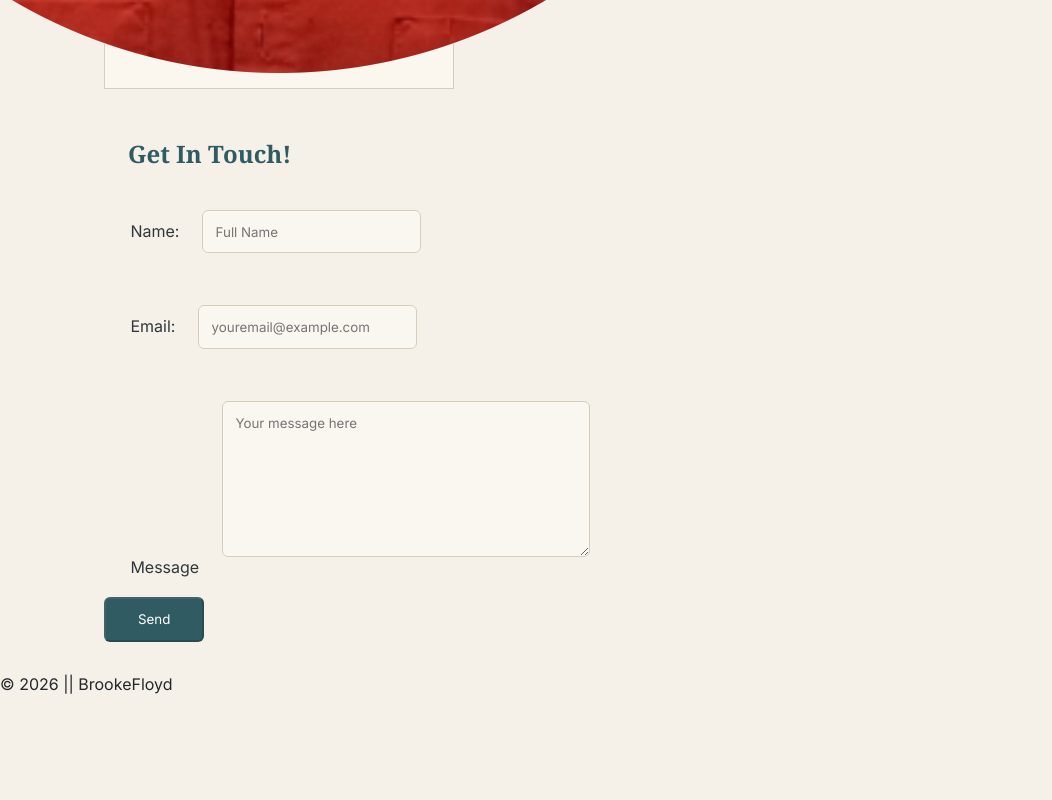
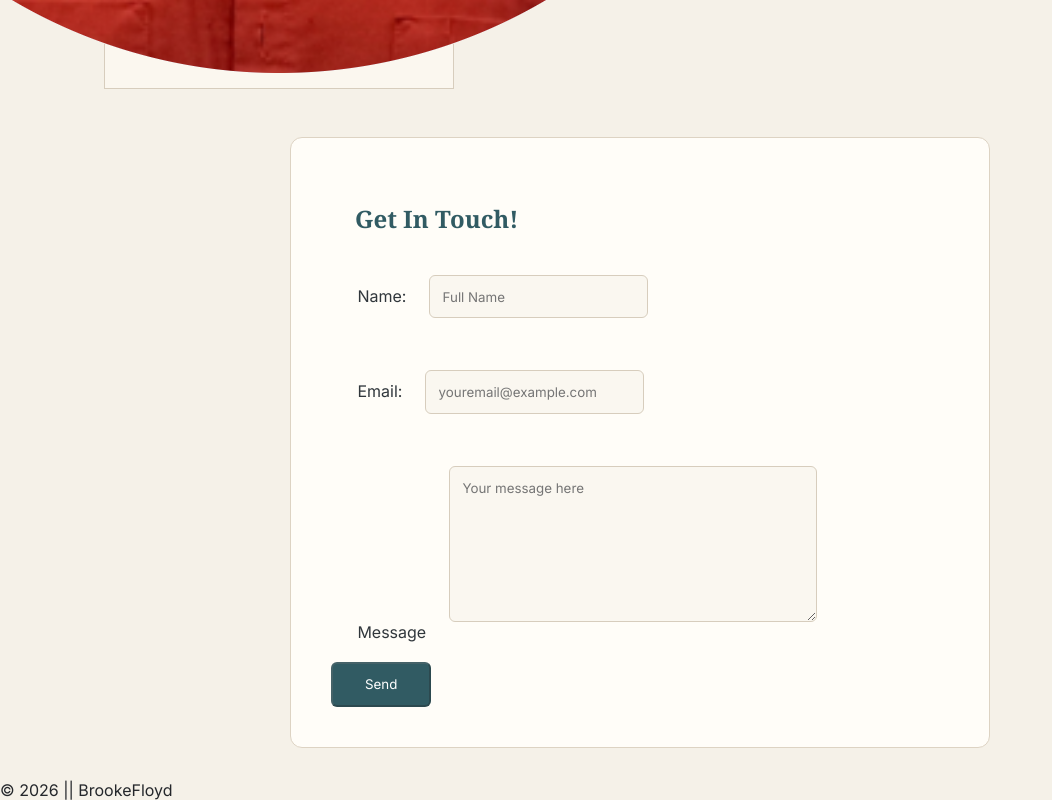
Before and after one commit to BrookeFloyd10/Harmonotes-BrookeF, a React (Vite) app in the folder harmonotes/: page /about in a window 1280 px wide. Shown: the part 1271-2071 px from the top of the page, without its empty margins (0-1052 px from the left). Before the commit the page ends 1965 px from the top, so only its background shows below. Built offline with nearby package versions, Linux system fonts and the light colour scheme.

Commit message:
corrected mistake on contat.form to .contact-form in css

```diff
--- a/harmonotes/src/App.css
+++ b/harmonotes/src/App.css
@@ -243,12 +243,16 @@ article {
     color: #42474c;
 }
 
-.contact.form {
+.about-bio p {
+    margin: 0;
+}
+
+.contact-form {
     max-width: 700px;
     margin: 0 auto;
-    padding: 3rem;
+    padding: 2.5rem;
     background: #fffdf8;
-    border: 2px solid #ddd3c3;
+    border: 1px solid #ddd3c3;
     border-radius: 12px;
 }
 
```
